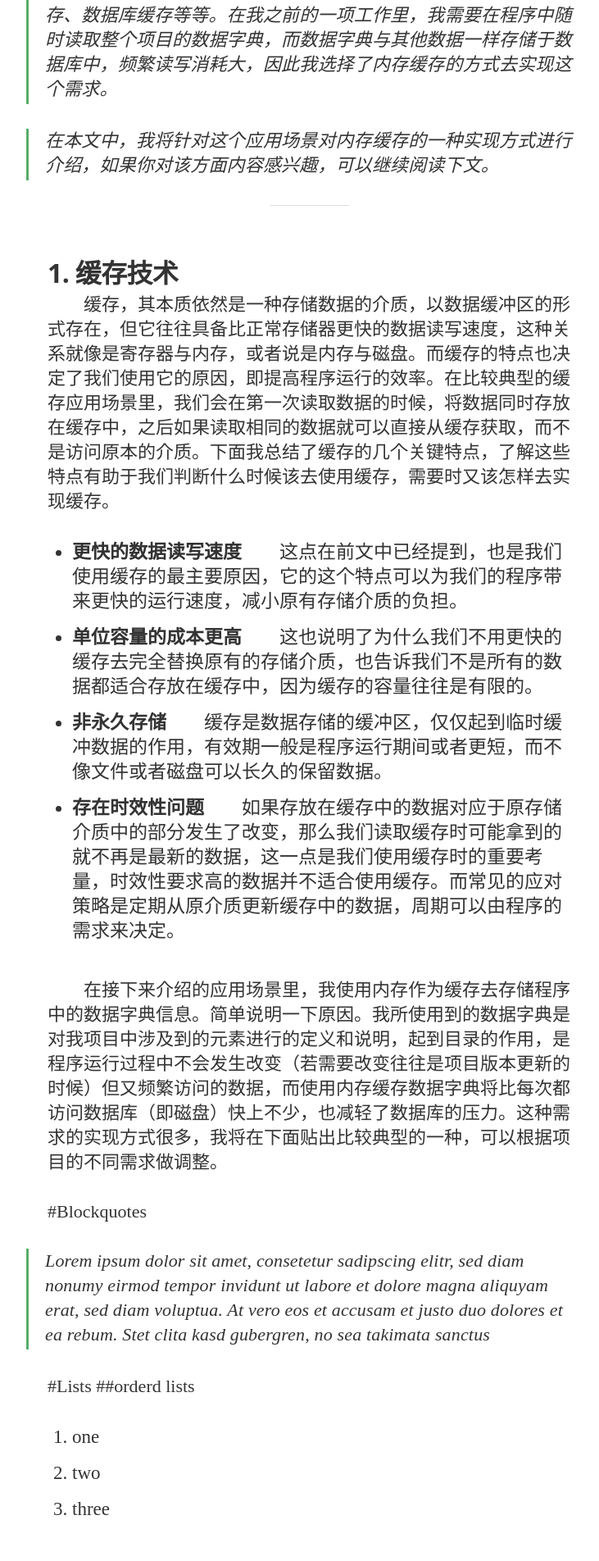
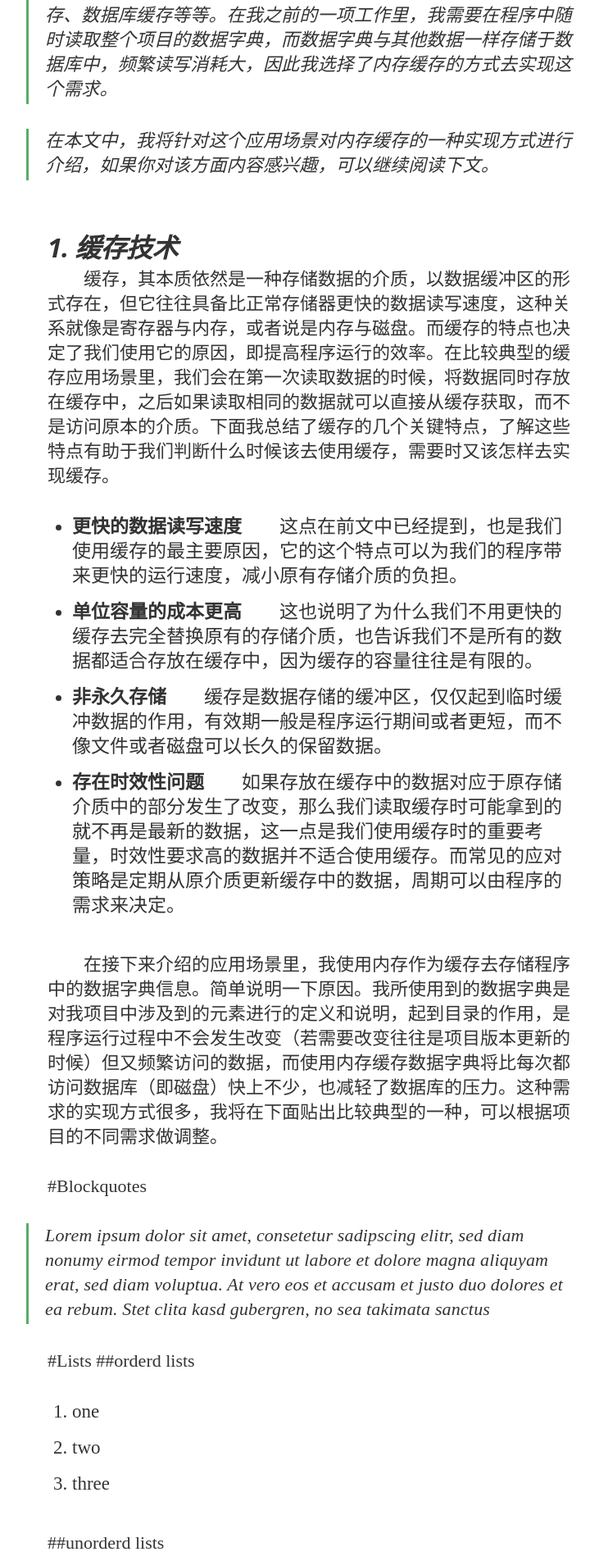
Before and after one commit to ihuyang/myblog, a Jekyll site: the page built from _posts/2016-09-24-内存缓存的一种简单实现.md, in a window 1280 px wide. Shown: the part 1031-2935 px from the top of the page at 82% size, without its empty margins (262-993 px from the left). Built offline with Jekyll 4.4.1, drawn with Linux system fonts in a browser that asks for light colours; nearby versions of some CDN libraries; some web fonts are replaced; comment, search, counter and statistics services are not loaded.

Commit message:
interface modified

```diff
--- a/_posts/2016-09-24-内存缓存的一种简单实现.md
+++ b/_posts/2016-09-24-内存缓存的一种简单实现.md
@@ -12,8 +12,7 @@
 
 >在本文中，我将针对这个应用场景对内存缓存的一种实现方式进行介绍，如果你对该方面内容感兴趣，可以继续阅读下文。
 
--------------------------------------------------------
-# **1. 缓存技术** #
+# *1. 缓存技术* #
 　　缓存，其本质依然是一种存储数据的介质，以数据缓冲区的形式存在，但它往往具备比正常存储器更快的数据读写速度，这种关系就像是寄存器与内存，或者说是内存与磁盘。而缓存的特点也决定了我们使用它的原因，即提高程序运行的效率。在比较典型的缓存应用场景里，我们会在第一次读取数据的时候，将数据同时存放在缓存中，之后如果读取相同的数据就可以直接从缓存获取，而不是访问原本的介质。下面我总结了缓存的几个关键特点，了解这些特点有助于我们判断什么时候该去使用缓存，需要时又该怎样去实现缓存。
 
 * **更快的数据读写速度**　　这点在前文中已经提到，也是我们使用缓存的最主要原因，它的这个特点可以为我们的程序带来更快的运行速度，减小原有存储介质的负担。
```
